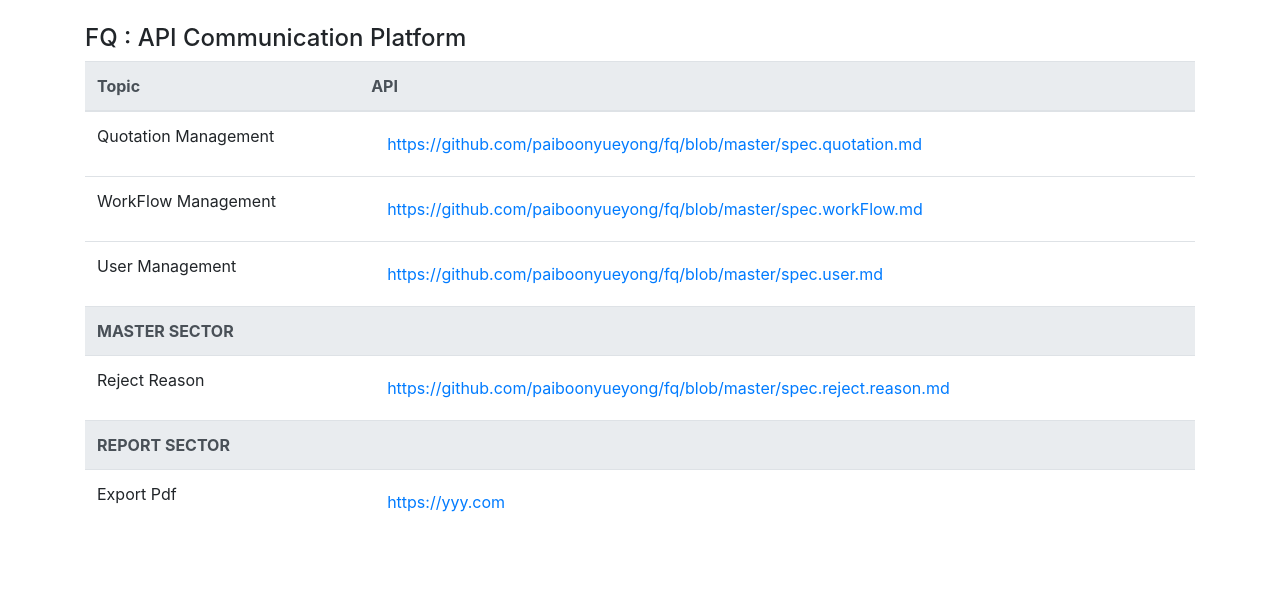
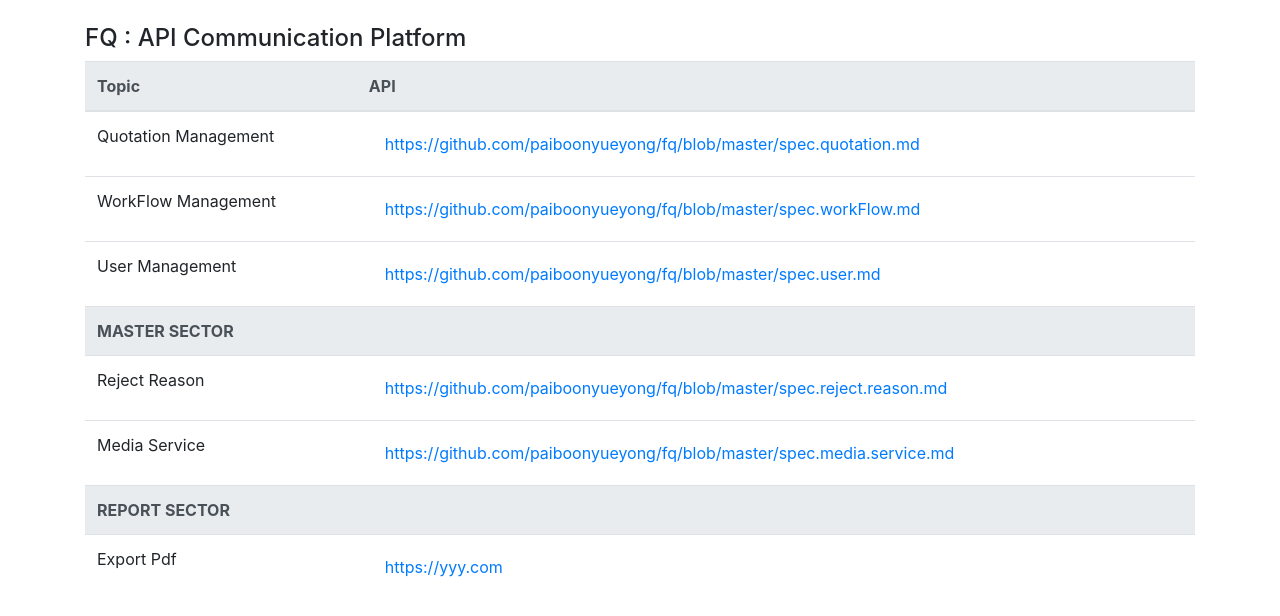
Before and after one commit to paiboonyueyong/fq, a plain HTML site: page index.html in a window 1280 px wide. Drawn offline with nearby package versions, Linux system fonts and the light colour scheme.

Commit message:
kelly update

```diff
--- a/index.html
+++ b/index.html
@@ -76,6 +76,18 @@
                         </div>
                     </td>
                 </tr>
+                <tr>
+                    <td>Media Service</td>
+                    <td>
+                        <div class="row">
+                            <div class="col-sm-12">
+                                <a class="nav-link " href="https://github.com/paiboonyueyong/fq/blob/master/spec.media.service.md">
+                                    https://github.com/paiboonyueyong/fq/blob/master/spec.media.service.md
+                                </a>
+                            </div>
+                        </div>
+                    </td>
+                </tr>
                 <tr class="thead-light">
                     <th colspan="2">REPORT SECTOR</th>
                 </tr>
```
Also changed, not shown: 1 other file.
